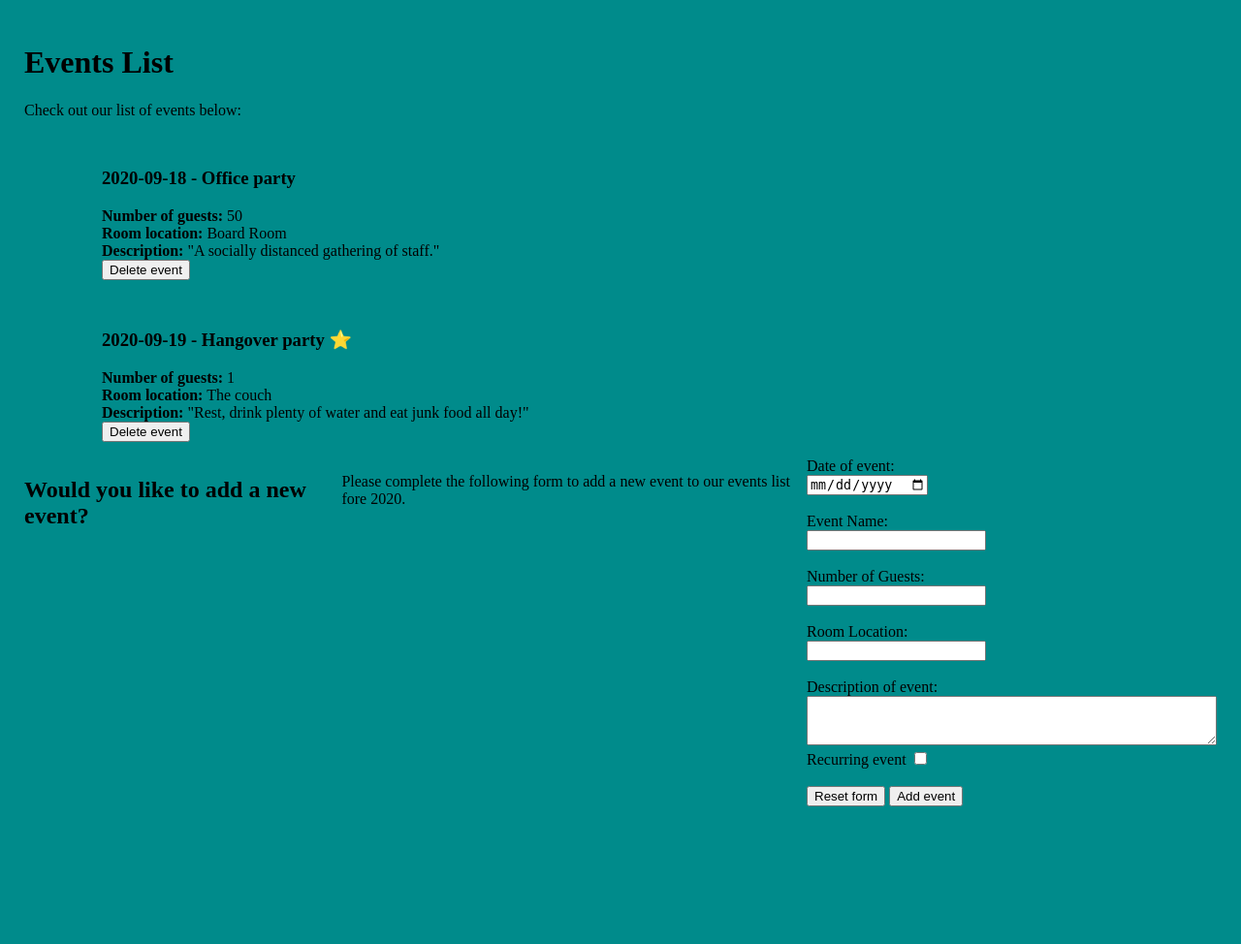
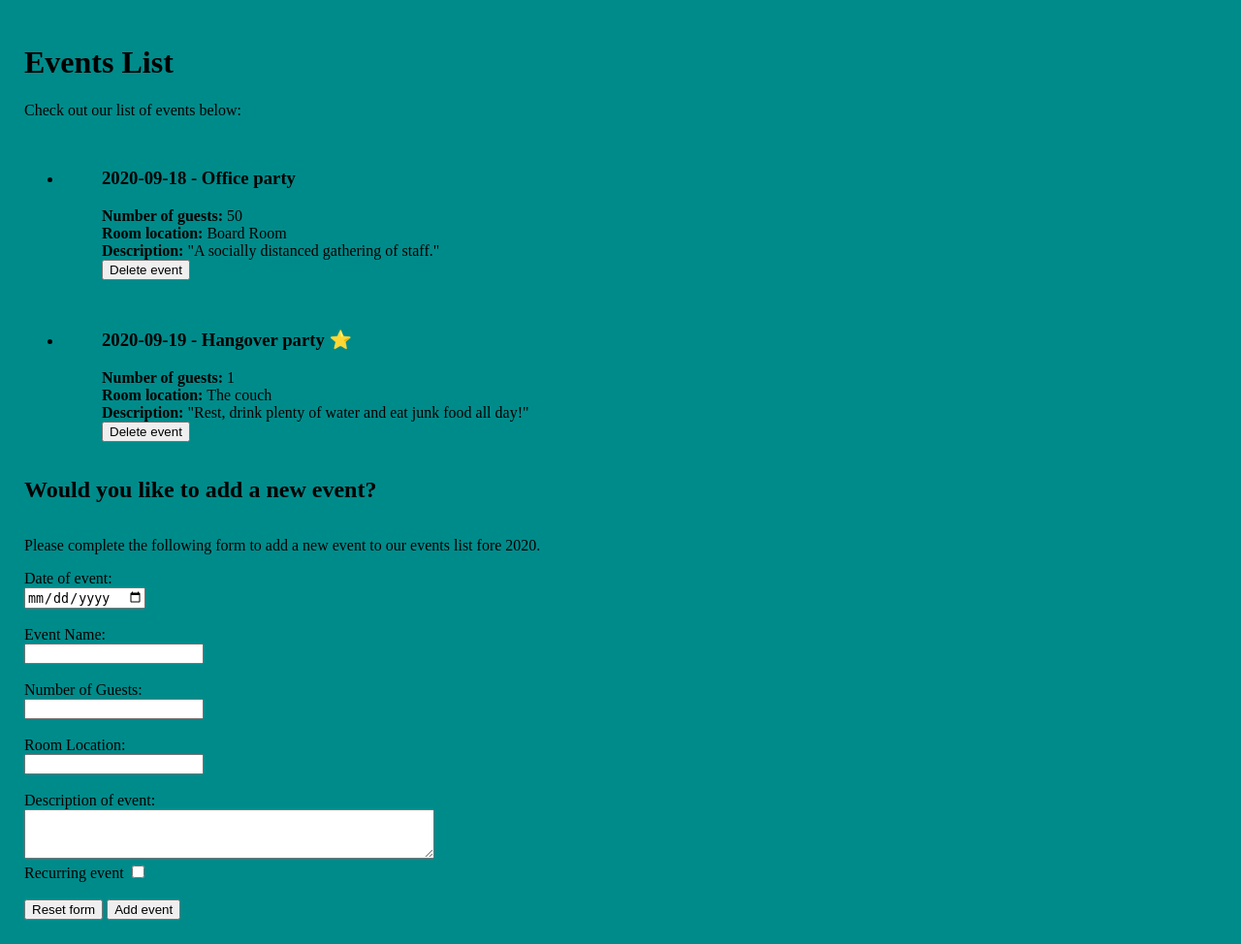
Before and after one commit to Strd79/Class_Work, a Flask app: page / in a window 1280 px wide. Shown: the part 80-1054 px from the top of the page at 97% size. Before the commit the page ends 912 px from the top, so only its background shows below. Run offline with Flask 2, Linux system fonts and the light colour scheme.

Commit message:
Home Mac files to commit to get all files up-to-date as of today

```diff
--- a/week_03/day_04/flask_templates_lab/app/static/styles.css
+++ b/week_03/day_04/flask_templates_lab/app/static/styles.css
@@ -27,9 +27,9 @@ main {
 }
 
 section {
-    display: flex;
+    display: grid;
 }
 
-#list  li {
+#list > ul > li > ul > li {
     list-style: none;
 }
```
